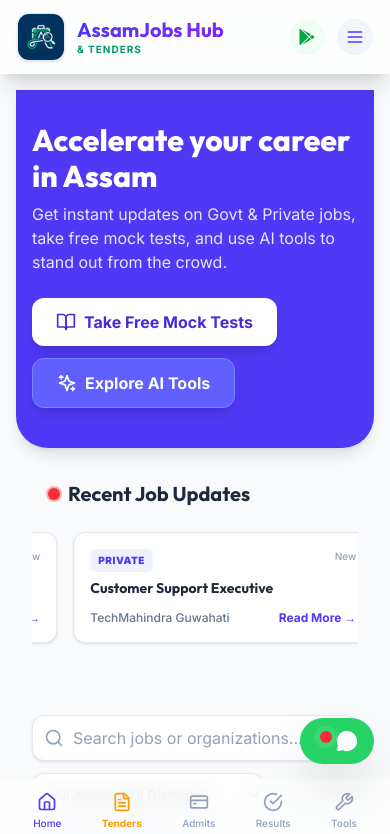
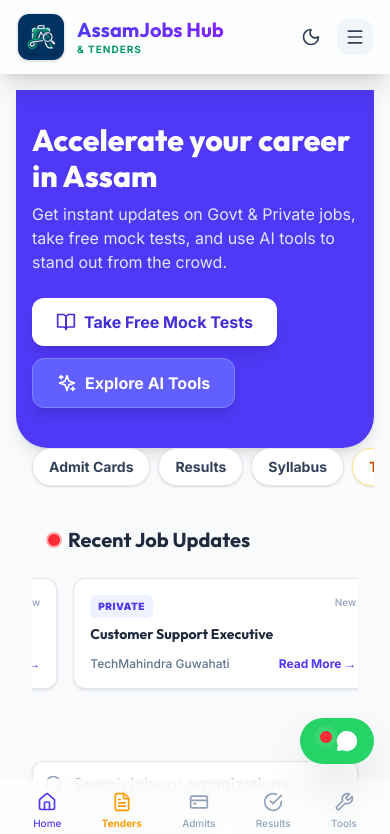
Before and after one commit to uzzaldutta/assamjobs-hub, a Next.js app: page / in a window 390 px wide. Shown: the top 834 px of the page. Built offline with nearby package versions, Linux system fonts and the light colour scheme; no server answers; the database is empty.

Commit message:
feat: Vastly improve mobile UI with modern Slide-out Drawer and Home Page Pill Navigation

```diff
--- a/src/app/layout.tsx
+++ b/src/app/layout.tsx
@@ -10,6 +10,7 @@
 import SubscribeForm from "@/components/SubscribeForm";
 import FloatingWhatsApp from "@/components/FloatingWhatsApp";
 import Footer from "@/components/Footer";
+import MobileMenu from "@/components/MobileMenu";
 import Script from "next/script";
 
 const inter = Inter({
@@ -148,12 +149,7 @@
                 </nav>
 
                 <div className="lg:hidden flex items-center gap-3">
-                  <a href="https://play.google.com/store/apps/details?id=com.ifree.assamesecalendar" target="_blank" rel="noopener noreferrer" className="flex items-center justify-center p-2 rounded-full bg-green-50 text-green-600 dark:bg-green-900/30 dark:text-green-400">
-                    <svg viewBox="0 0 24 24" className="w-5 h-5 fill-current"><path d="M3,20.5V3.5C3,2.91 3.34,2.39 3.84,2.15L13.69,12L3.84,21.85C3.34,21.6 3,21.09 3,20.5M16.81,15.12L6.05,21.34L14.54,12.85L16.81,15.12M20.16,10.81C20.5,11.08 20.75,11.5 20.75,12C20.75,12.5 20.53,12.9 20.18,13.18L17.89,14.5L15.39,12L17.89,9.5L20.16,10.81M6.05,2.66L16.81,8.88L14.54,11.15L6.05,2.66Z"/></svg>
-                  </a>
-                  <button className="p-2 rounded-full bg-slate-100 dark:bg-slate-800 text-indigo-600 dark:text-indigo-400 hover:bg-slate-200 dark:hover:bg-slate-700 transition">
-                    <svg xmlns="http://www.w3.org/2000/svg" width="20" height="20" viewBox="0 0 24 24" fill="none" stroke="currentColor" strokeWidth="2" strokeLinecap="round" strokeLinejoin="round"><line x1="4" x2="20" y1="12" y2="12"/><line x1="4" x2="20" y1="6" y2="6"/><line x1="4" x2="20" y1="18" y2="18"/></svg>
-                  </button>
+                  <MobileMenu />
                 </div>
               </header>
 
--- a/src/app/page.tsx
+++ b/src/app/page.tsx
@@ -65,6 +65,17 @@
         </div>
       </div>
 
+      {/* Mobile Quick Categories (Horizontal Scroll) */}
+      <div className="lg:hidden w-full overflow-x-auto hide-scrollbar px-4 pt-4 pb-2 -mt-4 relative z-20">
+        <div className="flex gap-2">
+          <Link href="/admit-cards" className="shrink-0 bg-white dark:bg-slate-800 border border-slate-200 dark:border-slate-700 px-4 py-2 rounded-full text-sm font-bold text-slate-700 dark:text-slate-200 shadow-sm">Admit Cards</Link>
+          <Link href="/results" className="shrink-0 bg-white dark:bg-slate-800 border border-slate-200 dark:border-slate-700 px-4 py-2 rounded-full text-sm font-bold text-slate-700 dark:text-slate-200 shadow-sm">Results</Link>
+          <Link href="/syllabus" className="shrink-0 bg-white dark:bg-slate-800 border border-slate-200 dark:border-slate-700 px-4 py-2 rounded-full text-sm font-bold text-slate-700 dark:text-slate-200 shadow-sm">Syllabus</Link>
+          <Link href="/tenders" className="shrink-0 bg-white dark:bg-slate-800 border border-amber-200 dark:border-amber-900/50 px-4 py-2 rounded-full text-sm font-bold text-amber-700 dark:text-amber-400 shadow-sm">Tenders</Link>
+          <Link href="/mock-tests" className="shrink-0 bg-white dark:bg-slate-800 border border-indigo-200 dark:border-indigo-900/50 px-4 py-2 rounded-full text-sm font-bold text-indigo-700 dark:text-indigo-400 shadow-sm">Mock Tests</Link>
+        </div>
+      </div>
+
       {/* Main Layout Grid */}
       <div className="px-4 md:px-0 relative z-10 grid grid-cols-1 lg:grid-cols-4 gap-6">
 
--- /dev/null
+++ b/src/components/MobileMenu.tsx
@@ -0,0 +1,97 @@
+"use client";
+
+import { useState } from "react";
+import Link from "next/link";
+import { Menu, X, Compass, Calendar, Mic, FileText, Briefcase, Calculator, Keyboard } from "lucide-react";
+import SubscribeForm from "./SubscribeForm";
+import { ThemeToggle } from "./ThemeToggle";
+
+export default function MobileMenu() {
+  const [isOpen, setIsOpen] = useState(false);
+
+  return (
+    <>
+      <div className="flex items-center gap-2 lg:hidden">
+        <ThemeToggle />
+        <button
+          onClick={() => setIsOpen(true)}
+          className="p-2 rounded-xl bg-slate-100 dark:bg-slate-800 text-slate-700 dark:text-slate-300"
+        >
+          <Menu size={20} />
+        </button>
+      </div>
+
+      {/* Slide-out Drawer */}
+      {isOpen && (
+        <div className="fixed inset-0 z-[100] flex justify-end">
+          {/* Backdrop */}
+          <div
+            className="absolute inset-0 bg-black/50 backdrop-blur-sm"
+            onClick={() => setIsOpen(false)}
+          />
+
+          {/* Drawer */}
+          <div className="relative w-4/5 max-w-sm bg-white dark:bg-slate-900 h-full overflow-y-auto flex flex-col shadow-2xl animate-in slide-in-from-right duration-200">
+            <div className="p-4 border-b border-slate-100 dark:border-slate-800 flex items-center justify-between sticky top-0 bg-white/90 dark:bg-slate-900/90 backdrop-blur z-10">
+              <h2 className="font-bold text-lg text-slate-800 dark:text-white">Menu</h2>
+              <button
+                onClick={() => setIsOpen(false)}
+                className="p-2 rounded-full hover:bg-slate-100 dark:hover:bg-slate-800"
+              >
+                <X size={20} />
+              </button>
+            </div>
+
+            <div className="p-4 space-y-6 pb-24">
+              {/* Subscribe */}
+              <div>
+                <h3 className="font-bold text-sm text-slate-800 dark:text-slate-200 mb-3 uppercase tracking-wider">Get Job Alerts</h3>
+                <SubscribeForm />
+              </div>
+
+              {/* Quick Links */}
+              <div>
+                <h3 className="font-bold text-sm text-slate-800 dark:text-slate-200 mb-3 uppercase tracking-wider">Quick Links</h3>
+                <div className="grid grid-cols-1 gap-2">
+                  <Link onClick={() => setIsOpen(false)} href="/syllabus" className="p-3 bg-slate-50 dark:bg-slate-800/50 rounded-xl font-medium text-sm text-slate-700 dark:text-slate-300">Syllabus & Exam Pattern</Link>
+                  <Link onClick={() => setIsOpen(false)} href="/admissions" className="p-3 bg-slate-50 dark:bg-slate-800/50 rounded-xl font-medium text-sm text-slate-700 dark:text-slate-300">All-India Admissions</Link>
+                  <Link onClick={() => setIsOpen(false)} href="/tenders" className="p-3 bg-amber-50 dark:bg-amber-900/20 rounded-xl font-bold text-sm text-amber-700 dark:text-amber-400 flex items-center gap-2"><FileText size={16}/> Browse Tenders</Link>
+                </div>
+              </div>
+
+              {/* AI Tools */}
+              <div>
+                <h3 className="font-bold text-sm text-slate-800 dark:text-slate-200 mb-3 uppercase tracking-wider">Free AI Tools</h3>
+                <div className="grid grid-cols-1 gap-2">
+                  <Link onClick={() => setIsOpen(false)} href="/tools/career-advisor" className="flex items-center gap-3 p-3 bg-slate-50 dark:bg-slate-800/50 rounded-xl font-semibold text-sm text-fuchsia-600 dark:text-fuchsia-400">
+                    <Compass size={18} /> AI Career Advisor
+                  </Link>
+                  <Link onClick={() => setIsOpen(false)} href="/tools/study-planner" className="flex items-center gap-3 p-3 bg-slate-50 dark:bg-slate-800/50 rounded-xl font-semibold text-sm text-cyan-600 dark:text-cyan-400">
+                    <Calendar size={18} /> AI Study Planner
+                  </Link>
+                  <Link onClick={() => setIsOpen(false)} href="/tools/interview-coach" className="flex items-center gap-3 p-3 bg-slate-50 dark:bg-slate-800/50 rounded-xl font-semibold text-sm text-amber-600 dark:text-amber-400">
+                    <Mic size={18} /> AI Interview Coach
+                  </Link>
+                  <Link onClick={() => setIsOpen(false)} href="/tools/marks-calculator" className="flex items-center gap-3 p-3 bg-slate-50 dark:bg-slate-800/50 rounded-xl font-medium text-sm text-slate-700 dark:text-slate-300">
+                    <Calculator size={18} className="text-slate-400" /> Marks Calculator
+                  </Link>
+                  <Link onClick={() => setIsOpen(false)} href="/tools/typing-test" className="flex items-center gap-3 p-3 bg-slate-50 dark:bg-slate-800/50 rounded-xl font-medium text-sm text-slate-700 dark:text-slate-300">
+                    <Keyboard size={18} className="text-slate-400" /> Typing Speed Test
+                  </Link>
+                </div>
+              </div>
+
+              {/* App Download */}
+              <div className="pt-4 border-t border-slate-100 dark:border-slate-800">
+                <a href="https://play.google.com/store/apps/details?id=com.ifree.assamesecalendar" target="_blank" rel="noopener noreferrer" className="flex items-center justify-center gap-2 w-full p-4 bg-green-50 text-green-700 dark:bg-green-900/30 dark:text-green-400 rounded-xl font-bold border border-green-200 dark:border-green-800">
+                  <svg viewBox="0 0 24 24" className="w-5 h-5 fill-current"><path d="M3,20.5V3.5C3,2.91 3.34,2.39 3.84,2.15L13.69,12L3.84,21.85C3.34,21.6 3,21.09 3,20.5M16.81,15.12L6.05,21.34L14.54,12.85L16.81,15.12M20.16,10.81C20.5,11.08 20.75,11.5 20.75,12C20.75,12.5 20.53,12.9 20.18,13.18L17.89,14.5L15.39,12L17.89,9.5L20.16,10.81M6.05,2.66L16.81,8.88L14.54,11.15L6.05,2.66Z"/></svg>
+                  Get Calendar App
+                </a>
+              </div>
+            </div>
+          </div>
+        </div>
+      )}
+    </>
+  );
+}
```
